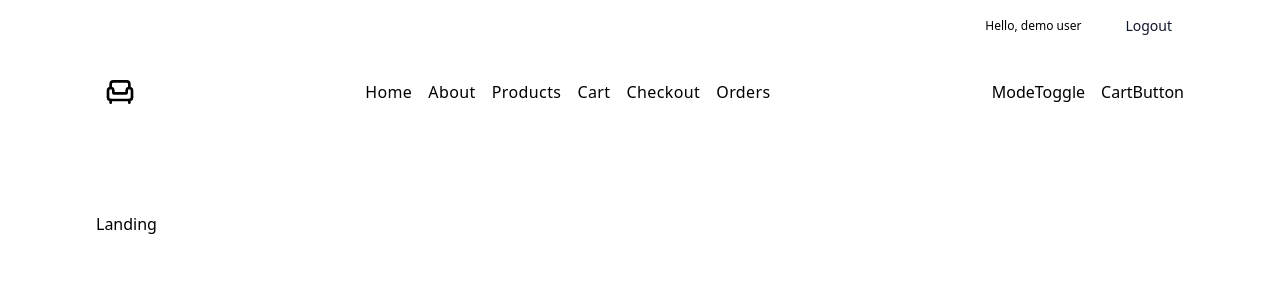
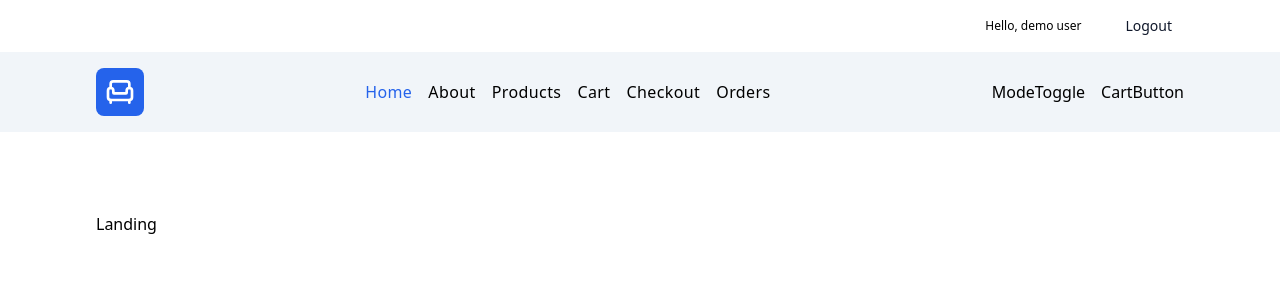
Before and after one commit to asnganje/comfy, a React app: page / in a window 1280 px wide. Shown: the top 300 px of the page. Built offline with nearby package versions, Linux system fonts and the light colour scheme; the HTML template or start-up script is replaced by a standard one.

Commit message:
Add logic for changing theme in shadcn/ui

```diff
--- a/src/components/Logo.tsx
+++ b/src/components/Logo.tsx
@@ -4,7 +4,7 @@ import { Link } from "react-router-dom"
 function Logo() {
   return (
     // remember to change to text-white
-    <Link to="/" className=" hidden lg:flex justify-center items-center p-2 bg-primary rounded-lg text-black">
+    <Link to="/" className=" hidden lg:flex justify-center items-center p-2 bg-primary rounded-lg text-white">
       <Armchair className="w-8 h-8"/>
     </Link>
   )
--- a/src/index.css
+++ b/src/index.css
@@ -2,6 +2,52 @@
 @tailwind components;
 @tailwind utilities;
 
+@layer base {
+  :root {
+    --background: 0 0% 100%;
+    --foreground: 222.2 84% 4.9%;
+    --card: 0 0% 100%;
+    --card-foreground: 222.2 84% 4.9%;
+    --popover: 0 0% 100%;
+    --popover-foreground: 222.2 84% 4.9%;
+    --primary: 221.2 83.2% 53.3%;
+    --primary-foreground: 210 40% 98%;
+    --secondary: 210 40% 96.1%;
+    --secondary-foreground: 222.2 47.4% 11.2%;
+    --muted: 210 40% 96.1%;
+    --muted-foreground: 215.4 16.3% 46.9%;
+    --accent: 210 40% 96.1%;
+    --accent-foreground: 222.2 47.4% 11.2%;
+    --destructive: 0 84.2% 60.2%;
+    --destructive-foreground: 210 40% 98%;
+    --border: 214.3 31.8% 91.4%;
+    --input: 214.3 31.8% 91.4%;
+    --ring: 221.2 83.2% 53.3%;
+    --radius: 0.5rem;
+  }
+
+  .dark {
+    --background: 222.2 84% 4.9%;
+    --foreground: 210 40% 98%;
+    --card: 222.2 84% 4.9%;
+    --card-foreground: 210 40% 98%;
+    --popover: 222.2 84% 4.9%;
+    --popover-foreground: 210 40% 98%;
+    --primary: 217.2 91.2% 59.8%;
+    --primary-foreground: 222.2 47.4% 11.2%;
+    --secondary: 217.2 32.6% 17.5%;
+    --secondary-foreground: 210 40% 98%;
+    --muted: 217.2 32.6% 17.5%;
+    --muted-foreground: 215 20.2% 65.1%;
+    --accent: 217.2 32.6% 17.5%;
+    --accent-foreground: 210 40% 98%;
+    --destructive: 0 62.8% 30.6%;
+    --destructive-foreground: 210 40% 98%;
+    --border: 217.2 32.6% 17.5%;
+    --input: 217.2 32.6% 17.5%;
+    --ring: 224.3 76.3% 48%;
+  }
+}
 
 @layer components {
   .align-element {
--- a/tailwind.config.js
+++ b/tailwind.config.js
@@ -17,6 +17,46 @@ module.exports = {
       },
     },
     extend: {
+      colors: {
+        border: "hsl(var(--border))",
+        input: "hsl(var(--input))",
+        ring: "hsl(var(--ring))",
+        background: "hsl(var(--background))",
+        foreground: "hsl(var(--foreground))",
+        primary: {
+          DEFAULT: "hsl(var(--primary))",
+          foreground: "hsl(var(--primary-foreground))",
+        },
+        secondary: {
+          DEFAULT: "hsl(var(--secondary))",
+          foreground: "hsl(var(--secondary-foreground))",
+        },
+        destructive: {
+          DEFAULT: "hsl(var(--destructive))",
+          foreground: "hsl(var(--destructive-foreground))",
+        },
+        muted: {
+          DEFAULT: "hsl(var(--muted))",
+          foreground: "hsl(var(--muted-foreground))",
+        },
+        accent: {
+          DEFAULT: "hsl(var(--accent))",
+          foreground: "hsl(var(--accent-foreground))",
+        },
+        popover: {
+          DEFAULT: "hsl(var(--popover))",
+          foreground: "hsl(var(--popover-foreground))",
+        },
+        card: {
+          DEFAULT: "hsl(var(--card))",
+          foreground: "hsl(var(--card-foreground))",
+        },
+      },
+      borderRadius: {
+        lg: "var(--radius)",
+        md: "calc(var(--radius) - 2px)",
+        sm: "calc(var(--radius) - 4px)",
+      },
       keyframes: {
         "accordion-down": {
           from: { height: "0" },
```
